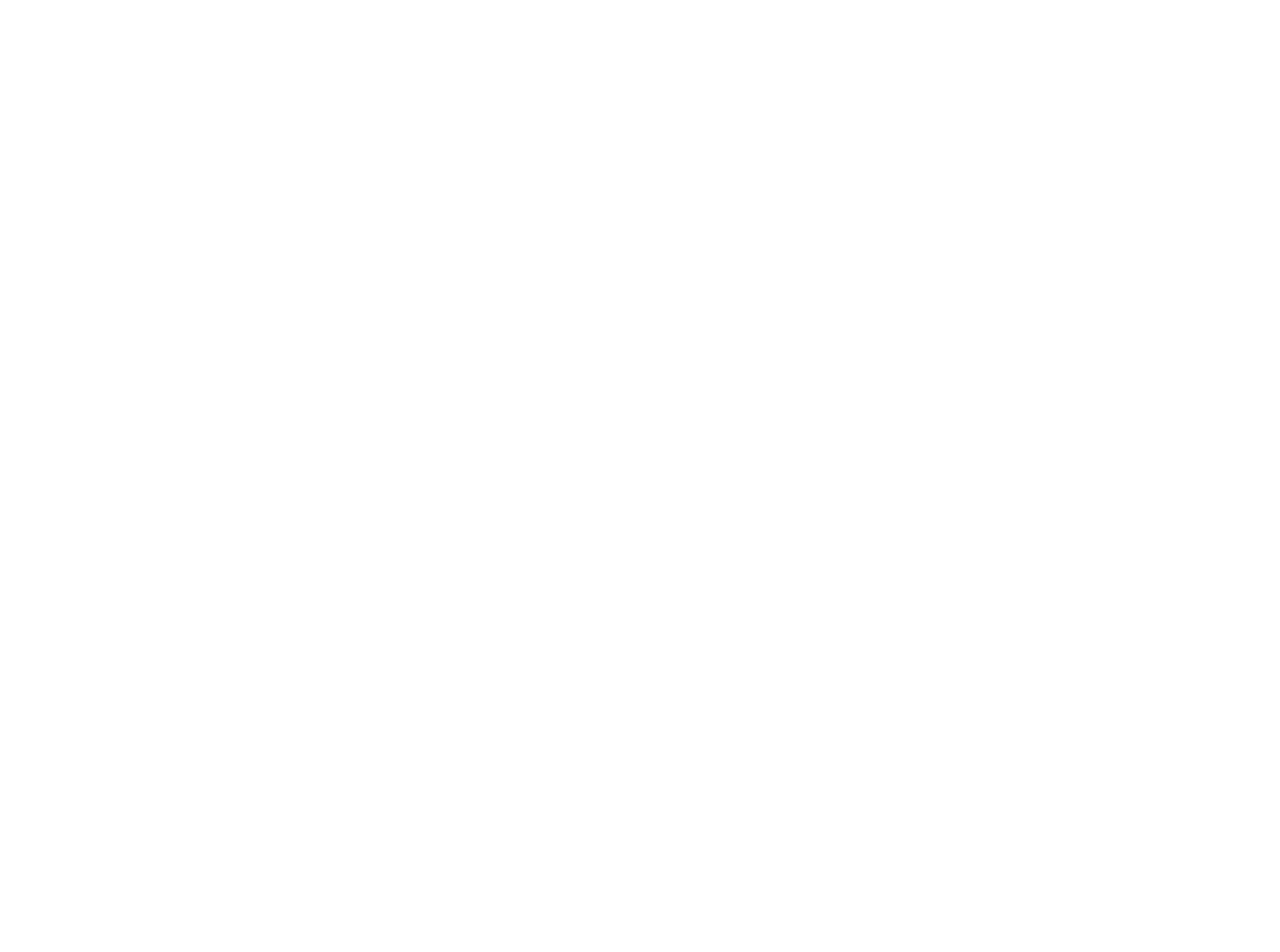
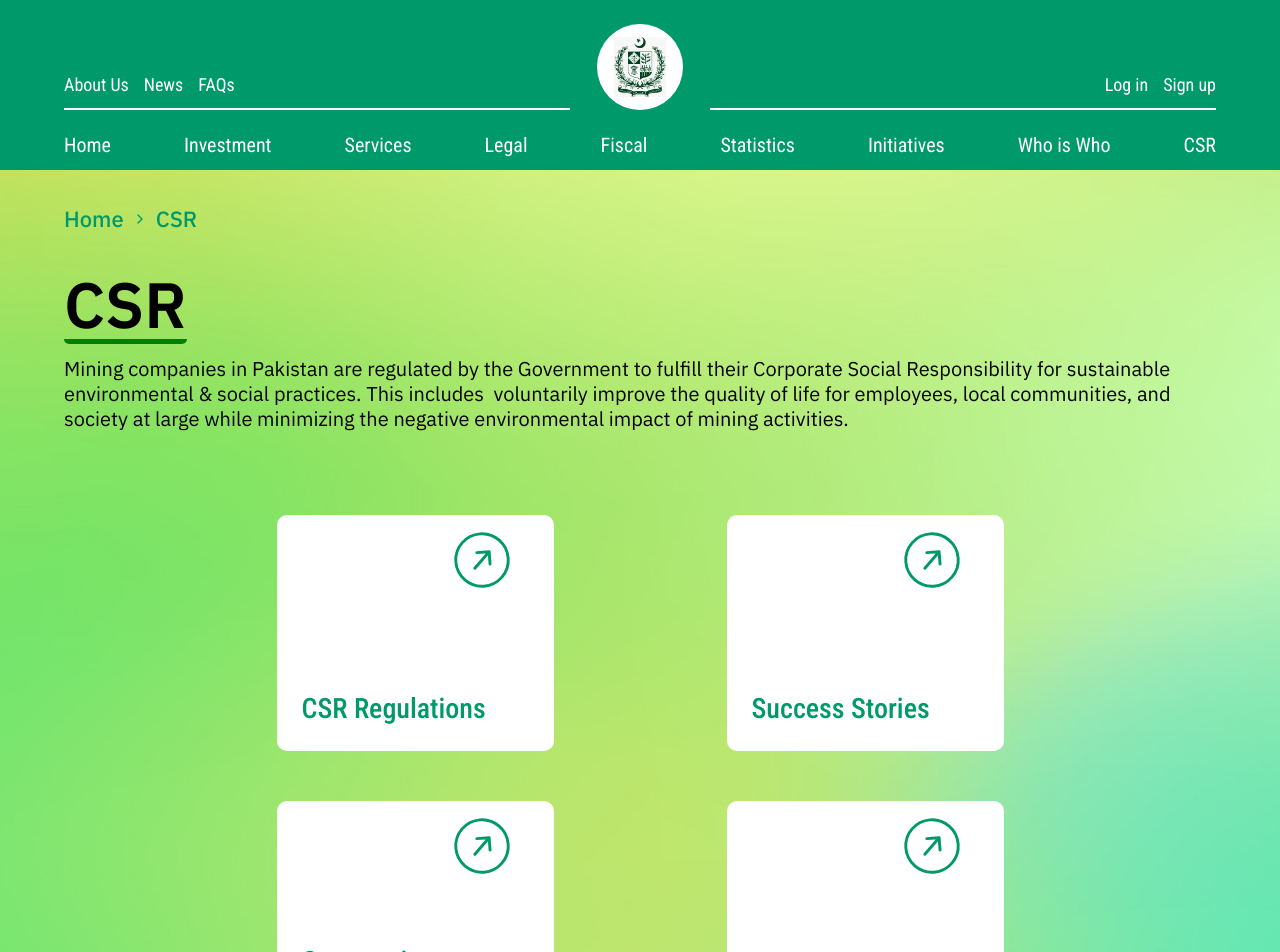
Before and after one commit to realAbdullah4504/mineral-app, a React (Create React App) app: page /csr in a window 1280 px wide. Before the commit this address had no page. Shown: the top 952 px of the page. Before the commit the page ends 800 px from the top, so only its background shows below. Built offline with nearby package versions, Linux system fonts and the light colour scheme; a web font is replaced by a local one.

Commit message:
CSR Homepage Completed

```diff
--- /dev/null
+++ b/src/pages/csr/index.js
@@ -0,0 +1,103 @@
+import React from "react";
+import FiscalIncentivesBg from "assets/images/fiscalincentives.png";
+import { FlipCards } from "components/FlipCards";
+import IntroContainer from "components/IntroContainer";
+import BreadCrumbs from "components/Breadcrumbs";
+import { Container } from "components/UI";
+
+function Csr() {
+  const csrCards = [
+    {
+      title: "CSR Regulations",
+      flipContent:
+        "Laws and guidelines to define the responsibilities of mining companies regarding their social, environmental & ethical impact.",
+      link: "/csr-regulations",
+    },
+    {
+      title: "Success Stories",
+      flipContent:
+        "Successful mining initiatives that have contributed towards the development of mining sector",
+      link: "/csr-success-stories",
+    },
+    {
+      title: "Community Engagement",
+      flipContent: "Share your comments and feedback.",
+      link: "/csr-community",
+    },
+    {
+      title: "CSR Initiatives",
+      flipContent:
+        "CSR activities implemented by mining companies, addressing social, environmental & ethical concerns.",
+      link: "/csr-initiatives",
+    },
+  ];
+  const breadcrumbs = [
+    { path: "/", label: "Home" },
+    { path: "csr", label: "CSR" },
+  ];
+
+  return (
+    <div
+      style={{
+        width: "100%",
+        height: "auto",
+        backgroundImage: `url(${FiscalIncentivesBg})`,
+        backgroundSize: "cover",
+        backgroundPosition: "center",
+        display: "flex",
+        justifyContent: "center",
+        alignItems: "center",
+      }}
+    >
+      <Container classes="mt-8 w-[90%]">
+        <div className="business-investment-container">
+          <BreadCrumbs breadcrumbs={breadcrumbs} />
+          <IntroContainer
+            title={
+              <h1>
+                <span
+                  style={{
+                    borderBottom: "5px solid green",
+                    display: "inline-block",
+                    borderRadius: "5px",
+                  }}
+                >
+                  CSR
+                </span>{" "}
+              </h1>
+            }
+            content="Mining companies in Pakistan are regulated by the Government to fulfill their Corporate Social Responsibility for sustainable environmental & social practices. This includes  voluntarily improve the quality of life for employees, local communities, and society at large while minimizing the negative environmental impact of mining activities."
+            height="70%"
+            width="100%"
+            introHeight="280px"
+          ></IntroContainer>
+
+          <div className="flex flex-col items-center">
+            <div className="flex w-[900px] mb-[50px]">
+              {csrCards.slice(0, 2).map((item) => (
+                <FlipCards
+                  title={item.title}
+                  flip={true}
+                  flipContent={item.flipContent}
+                  link={item.link ? item.link : ""}
+                ></FlipCards>
+              ))}
+            </div>
+            <div className="flex w-[900px] mb-[80px]">
+              {csrCards.slice(2, 4).map((item) => (
+                <FlipCards
+                  title={item.title}
+                  flip={true}
+                  flipContent={item.flipContent}
+                  link={item.link ? item.link : ""}
+                ></FlipCards>
+              ))}
+            </div>
+          </div>
+        </div>
+      </Container>
+    </div>
+  );
+}
+
+export default Csr;
--- a/src/routes/index.js
+++ b/src/routes/index.js
@@ -12,6 +12,7 @@ const InvestmentOpportunity = lazy(() =>
 );
 const ATGDBusiness = lazy(() => import("../pages/ATGDBusiness"));
 const CSRInitiatives = lazy(() => import("../pages/csr-initiatives"));
+const CSR = lazy(() => import("../pages/csr"));
 
 const InteractiveGisPortal = lazy(() =>
   import("../pages/InteractiveGisPortal")
@@ -287,6 +288,10 @@ const AppRouter = () => (
             <PublicRoute component={CSRInitiatives} layout={DashboardLayout} />
           }
         />
+        <Route
+          path="/csr"
+          element={<PublicRoute component={CSR} layout={DashboardLayout} />}
+        />
       </Routes>
     </Suspense>
   </Router>
```
